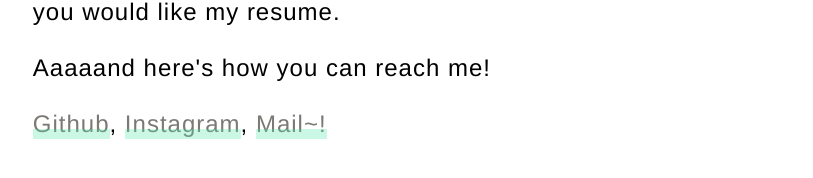
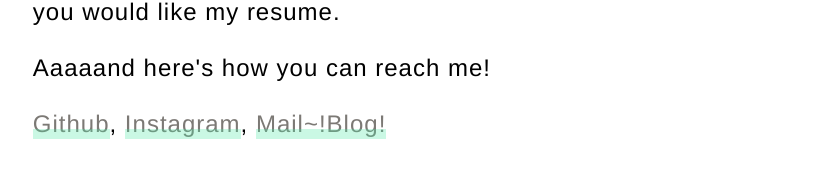
Before and after one commit to pborlongan/pborlongan.github.io, a Jekyll site: the page built from index.html, in a window 1280 px wide. Shown: the part 612-790 px from the top of the page, without its empty margins (228-1041 px from the left). Built offline with Jekyll 4.4.1, drawn with Linux system fonts in a browser that asks for light colours.

Commit message:
Update index.html

```diff
--- a/index.html
+++ b/index.html
@@ -10,8 +10,9 @@ title: Hi, hello.
 <div class="about-me">
 	<p><a href="about me/index.html">Click here</a> if you would like to know more about me, and <a  href="/files/Patricia_Borlongan_Resume.pdf" target="_blank"
 		type="application/octet-stream" download="Patricia_Borlongan_Resume.pdf">here</a> if you would like my resume.</p>
+
 </div>
 <div class="links">
 	 <p>Aaaaand here's how you can reach me!</p>
-	 <p><a href="https://github.com/pborlongan">Github</a>, <a href="https://instagram.com/soymilktv">Instagram</a>, <a href="mailto:borlonganpatricia@gmail.com">Mail~!</a></p>
+	 <p><a href="https://github.com/pborlongan">Github</a>, <a href="https://instagram.com/soymilktv">Instagram</a>, <a href="mailto:borlonganpatricia@gmail.com">Mail~!</a><a href="blog/index.html">Blog!</a></p>
 </div>
```
